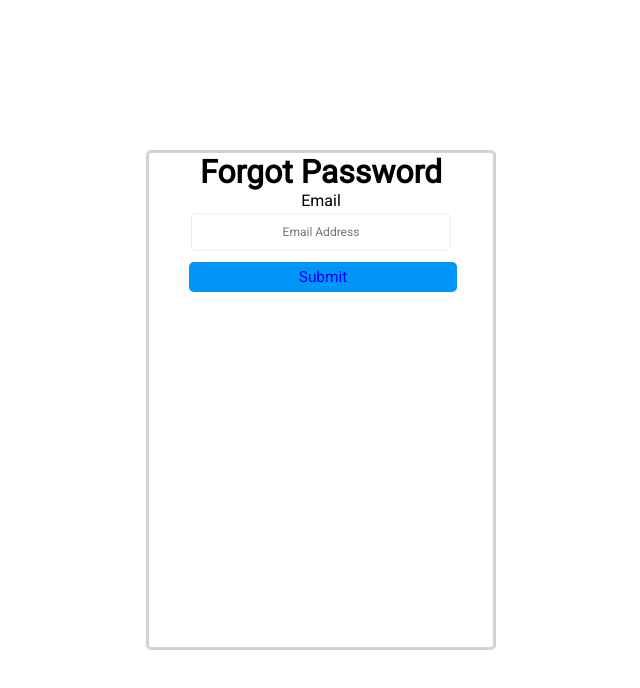
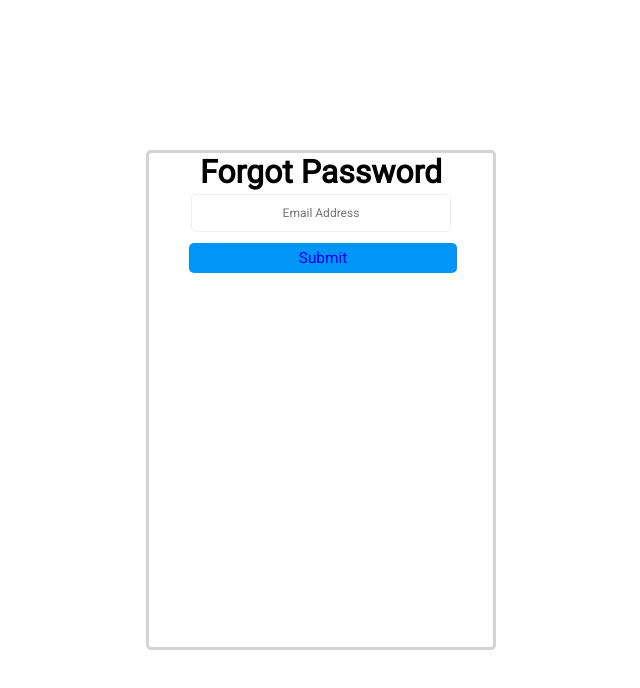
Before and after one commit to edrumm/3rd-Year-Project, a React (Create React App) app in the folder FrontEnd/picturethat/: page /ForgotPassword in a window 1280 px wide. Shown: the top 688 px of the page, without its empty margins (319-959 px from the left). Built offline with nearby package versions, Linux system fonts and the light colour scheme.

Commit message:
Update ForgotPassword.jsx

```diff
--- a/FrontEnd/picturethat/src/Pages/ForgotPassword.jsx
+++ b/FrontEnd/picturethat/src/Pages/ForgotPassword.jsx
@@ -14,8 +14,6 @@ const ForgotPassword  = () => {
             <div>
                 <h1>Forgot Password</h1>
             </div>
-
-                <p>Email</p>
                 <input type="email" className="inputbox" id="emailInput" placeholder="Email Address" />
                 <button id="signInButton" class="signInButton" onclick="submitBtnPress()"><Link to="/SignIn">Submit</Link></button>
             </form>
```
